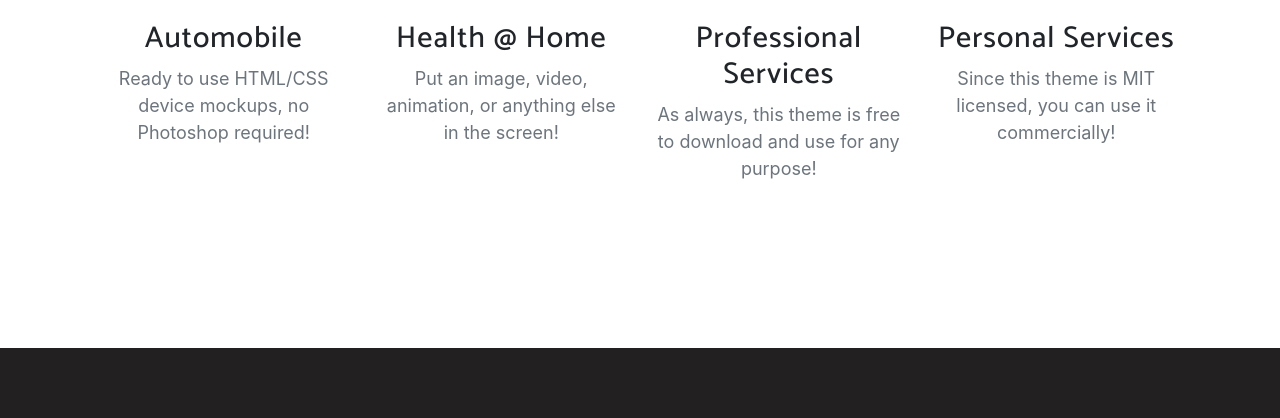
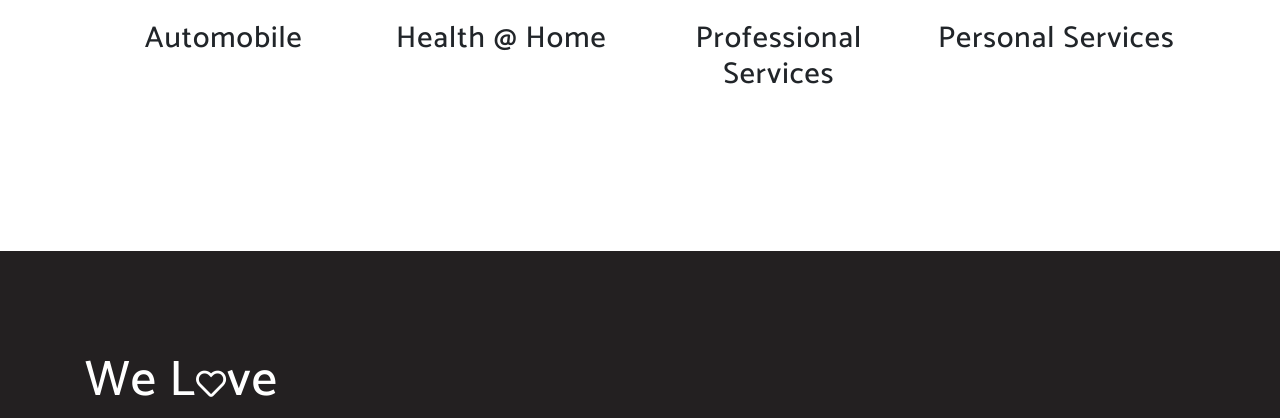
Before and after one commit to vvngt900/RedesignFuwu, a website with bundled scripts: page index.html in a window 1280 px wide. Shown: the part 935-1353 px from the top of the page. Built offline with nearby package versions, Linux system fonts and the light colour scheme; a web font is replaced by a local one.

Commit message:
Removed service description

```diff
--- a/index.html
+++ b/index.html
@@ -160,7 +160,7 @@
                     class="img-fluid" alt="" style="width:80px;height:80px;">
                   <br /><br />
                   <h3>Automobile</h3>
-                  <p class="text-muted">Ready to use HTML/CSS device mockups, no Photoshop required!</p>
+                  <!--<p class="text-muted">Ready to use HTML/CSS device mockups, no Photoshop required!</p>-->
                 </div>
               </div>
               <div class="col-lg-3">
@@ -170,7 +170,7 @@
                     class="img-fluid" alt="" style="width:80px;height:80px;">
                   <br /><br />
                   <h3>Health @ Home</h3>
-                  <p class="text-muted">Put an image, video, animation, or anything else in the screen!</p>
+                  <!--<p class="text-muted">Put an image, video, animation, or anything else in the screen!</p>-->
                 </div>
               </div>
               <div class="col-lg-3">
@@ -180,7 +180,7 @@
                     class="img-fluid" alt="" style="width:80px;height:80px;">
                   <br /><br />
                   <h3>Professional Services</h3>
-                  <p class="text-muted">As always, this theme is free to download and use for any purpose!</p>
+                  <!--<p class="text-muted">As always, this theme is free to download and use for any purpose!</p>-->
                 </div>
               </div>
               <div class="col-lg-3">
@@ -190,7 +190,7 @@
                     class="img-fluid" alt="" style="width:80px;height:80px;">
                   <br /><br />
                   <h3>Personal Services</h3>
-                  <p class="text-muted">Since this theme is MIT licensed, you can use it commercially!</p>
+                  <!--<p class="text-muted">Since this theme is MIT licensed, you can use it commercially!</p>-->
                 </div>
               </div>
             </div>
```
